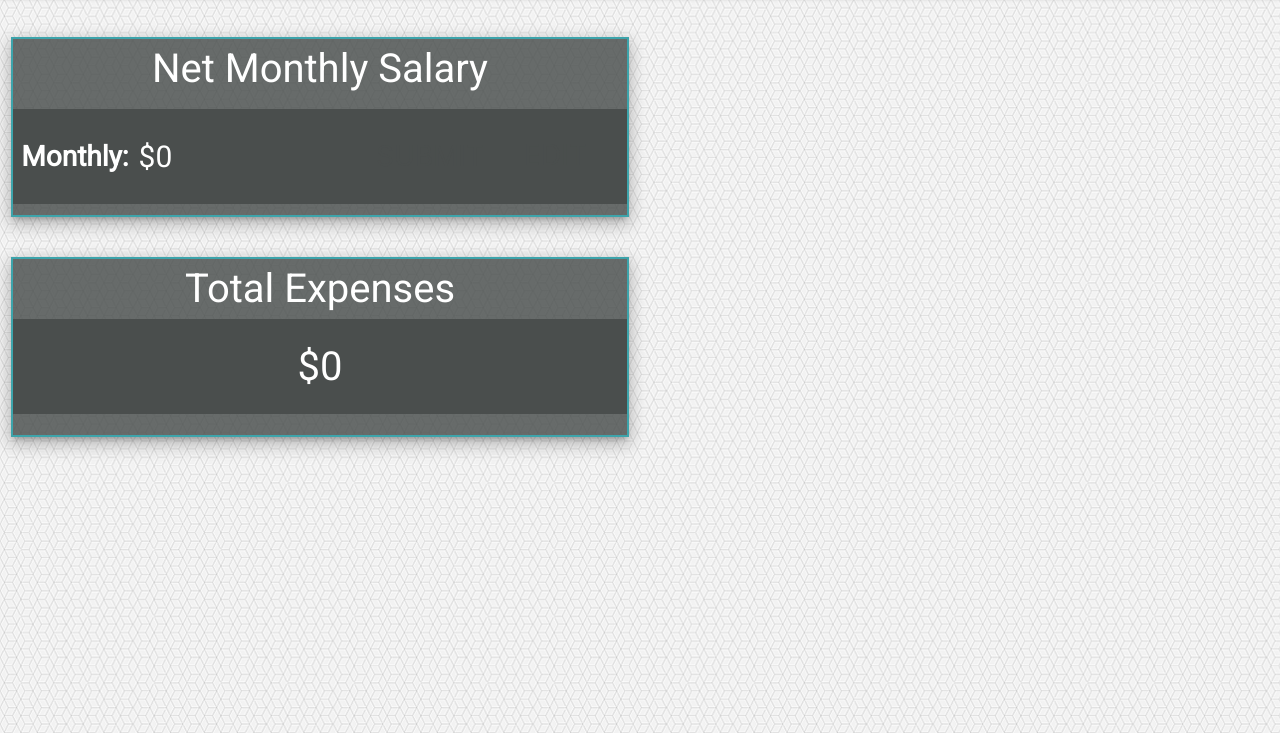
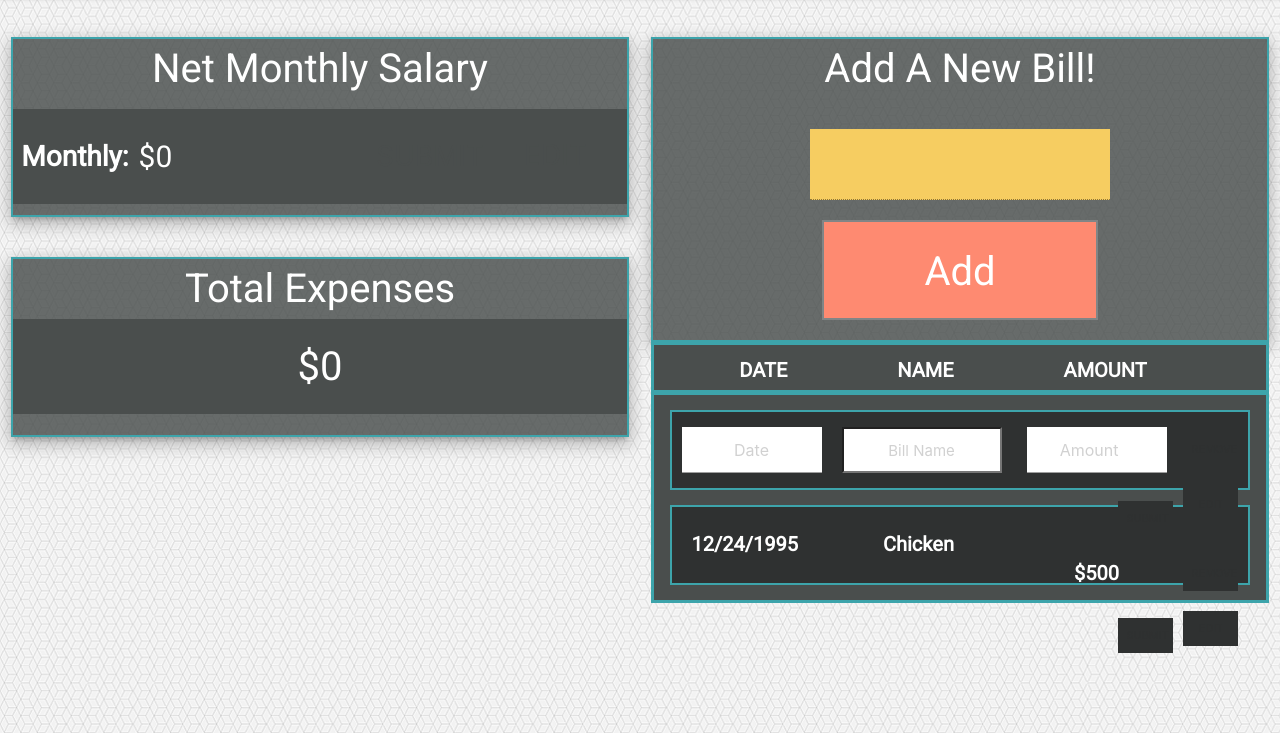
Before and after one commit to youngbrennin/HydroBudget, a plain HTML site: page mainHub.html in a window 1280 px wide. Shown: the part 67-800 px from the top of the page. Drawn offline with nearby package versions, Linux system fonts and the light colour scheme.

Commit message:
added the calender to the main page

```diff
--- a/assets/css/style.css
+++ b/assets/css/style.css
@@ -87,11 +87,13 @@ body{
         border: solid #818586 2px;
         margin: 0 auto;
         margin-top: 20px;
+        margin-bottom: 20px;
         line-height: 100px;
         transition: all 0.2s;
         color: rgb(255, 255, 255);
         transition: all 0.4s;
 }
+
 #startButton:hover{
     background: #f6cd61;
     border: solid 2px #ffffff;
@@ -99,6 +101,31 @@ body{
 }
 
 #startButton:active{
+    background: #0e9aa7;
+    border: solid 2px #ffffff;
+    color: #00323f;
+}
+
+#startButton2{
+    width: 45%;
+    height: 100px;
+    background: #fe8a71;
+    border: solid #818586 2px;
+    margin: 0 auto;
+    margin-top: 80px;
+    line-height: 100px;
+    transition: all 0.2s;
+    color: rgb(255, 255, 255);
+    transition: all 0.4s;
+}
+
+#startButton2:hover{
+    background: #f6cd61;
+    border: solid 2px #ffffff;
+    color: #00323f;
+}
+
+#startButton2:active{
     background: #0e9aa7;
     border: solid 2px #ffffff;
     color: #00323f;
@@ -180,6 +207,14 @@ p{
     background: #4a4e4dd2;
 }
 
+#allTheBills{
+    text-align: center;
+    font-size: 40px;
+    min-height: 180px;
+    border: solid 2px #3da4ab;
+    background: #4a4e4dd2;
+}
+
 #totalExpensesDisplayed{
     width: 100%;
     height: 95px;
@@ -190,6 +225,7 @@ p{
 }
 
 #dateStuff{
+    margin: 0 auto;
     width: 35%;
     height: 70px;
     text-align: center;
@@ -197,6 +233,18 @@ p{
     color: white;
     font-size: 30px;
 }
+
+#dateStuff2{
+    margin: 0 auto;
+    margin-top: 30px;
+    width: 300px;
+    height: 70px;
+    text-align: center;
+    background: #f6cd61;
+    color: white;
+    font-size: 30px;
+}
+
 
 .datepicker-day-button{
     color: black;
@@ -275,12 +323,20 @@ button:focus{
 
 /* Table that spawns bills leftside------------------------------------------------------------------------------------------------------------*/
 
-.rowWrapper{
+.rowWrapper1{
     margin: 0 auto;
     margin-top: 100px;
+    max-width: 800px;
     background-color: #4a4e4d;
     border: #3da4ab solid 3px;
-    width: 900px;
+    line-height: 50px;
+}
+
+.rowWrapper2{
+    margin: 0 auto;
+    max-width: 800px;
+    background-color: #4a4e4d;
+    border: #3da4ab solid 3px;
     line-height: 50px;
 }
 
@@ -392,38 +448,37 @@ button:focus{
 .bh:hover .remove-button-2{
     background-color: #fe8a71;
     border: 2px solid #fe8a71;
-    padding: 0 20px 2px 20px;
     color: white;
-    float: right;
-    margin-right: 10px;
+
 }
 
 .bh:hover .submit-button-2{
     background-color: #0e9aa7;
     border: 2px solid #0e9aa7;
-    padding: 0 20px 2px 20px;
     color: white;
-    float: right;
-    margin-right: 10px;
+
 }
 
 .bh:hover .edit-button-2{
     background-color: #f6cd61;
     border: 2px solid #f6cd61;
-    padding: 0 20px 2px 20px;
     color: white;
-    float: right;
-    margin-right: 10px;
+
 
 }
 
 .b{
+    float: right;
     background-color: #2f3131;
     border: 2px solid  #2f3131;
     color: #2f3131;
     margin-top: 20px;
+    width: 55px;
     height: 35px;
-    font-size: 17px;
+    font-size: 11px;
+    margin-right: 10px;
+    transition: all 0.7s ease;
+
 }
 
 .b:focus{
--- a/mainHub.html
+++ b/mainHub.html
@@ -63,6 +63,45 @@
 
         <div id="leftSide" class="col s6">
 
+                <div id="allTheBills" class="z-depth-3 dateWrapper">
+                    <div>Add A New Bill!</div>
+                        <input id="dateStuff2" class="datepicker" readonly="readonly">
+                        <div class="x add" id="startButton">Add</div>
+                    </div>
+
+
+                <div class="rowWrapper2">
+                        <div class="topRowWrapper">
+                        <div id="descriptionDate">
+                            DATE
+                        </div>
+                        <div class="itemDescription">
+                            NAME
+                        </div>
+                        <div class="itemDescription">
+                            AMOUNT
+                        </div>
+                    </div>
+
+                        <div class="newBill bh">
+                                <input id="billDateInput" class="datepicker" placeholder="Date" value="" >
+                                <input id="billNameInput" type="number/text" placeholder="Bill Name" value="" >
+                                <input id="billAmountInput" type="number" placeholder="Amount" value="" >
+                                <button class="remove-button-2 b bh">REMOVE</button>
+                                <button class="edit-button-2 b bh">EDIT</button>
+                                <button class="submit-button-2 b bh">SUBMIT</button>
+                        </div>
+
+                        <div class="newBill bh">
+                                <div id="billDate" class="billStuff">12/24/1995</div>
+                                <div id="billName" class="billStuff">Chicken</div>
+                                <div id="billAmount" class="billStuff">$500</div>
+                                <button class="remove-button-2 b bh">REMOVE</button>
+                                <button class="edit-button-2 b bh">EDIT</button>
+                                <button class="submit-button-2 b bh">SUBMIT</button>
+                            </div>
+                    </div>
+
 
 
 
```
Also changed, not shown: Page3.html (+2 -2 lines).
